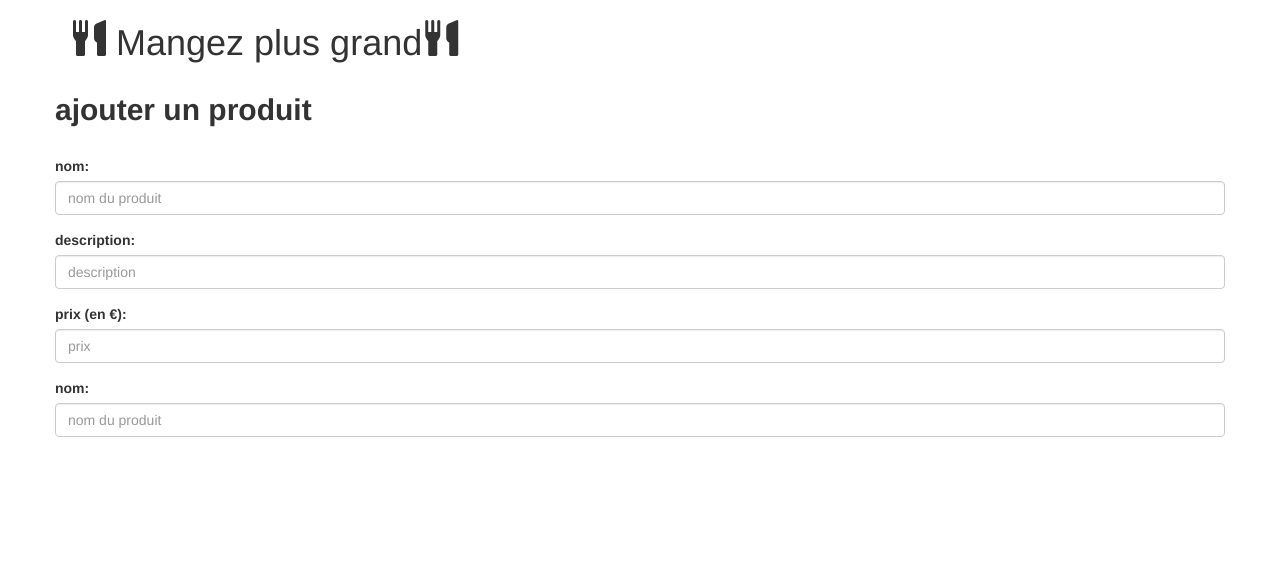
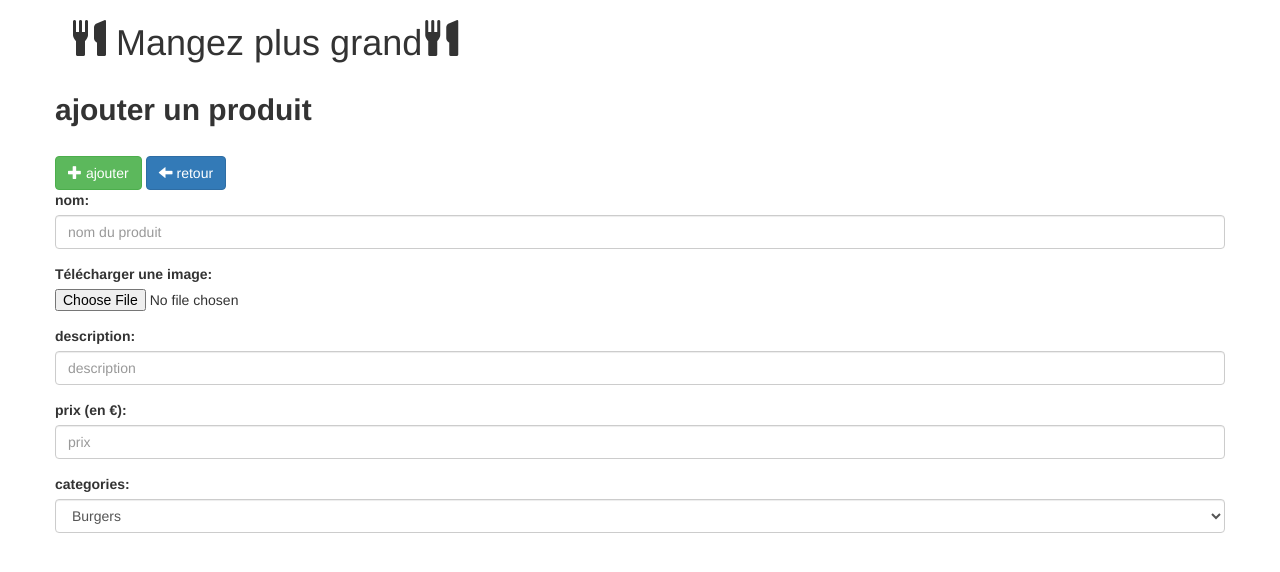
Before and after one commit to dani03/FastFood, a PHP site: page /create.php in a window 1280 px wide. Shown: the top 572 px of the page. Run offline with PHP 8.4, Linux system fonts and the light colour scheme; data comes from the database, SQL or seed files in the repository; data that the repository does not hold is empty; some libraries are stand-ins or nearby versions.

Commit message:
commit 4

```diff
--- a/administration/create.php
+++ b/administration/create.php
@@ -1,3 +1,13 @@
+<?php
+require 'dataBase.php';
+
+
+ ?>
+
+
+
+
+
 <!DOCTYPE html>
 <html>
   <head>
@@ -17,6 +27,10 @@
    <div class="container admin">
      <div class="row">
          <h2><strong>ajouter un produit</strong></h2><br>
+         <div class="form-actions">
+           <button type="submit"class="btn btn-success" name="button"><span class="glyphicon glyphicon-plus"></span> ajouter</button>
+           <a href="admin.php" class="btn btn-primary"><span class='glyphicon glyphicon-arrow-left'></span> retour</a>
+         </div>
          <!-- multipart/form-data ici c'est pour pouvoir upload une image -->
          <form class="form" role="form" action="create.php" method="post" enctype="multipart/form-data">
            <div class="form-group">
@@ -25,10 +39,16 @@
               <span class="erreur"><?php $nameError; ?></span>
            </div>
            <div class="form-group">
+             <label for="name">Télécharger une image:</label>
+             <input type="file"  id="image" name="image">
+             <span class="erreur"><?php echo $imageError ; ?></span>
+           </div>
+           <div class="form-group">
              <label for="name">description:</label>
              <input type="text" class="form-control"  id="description" name="description" placeholder="description" value="<?php echo $description ?>">
               <span class="erreur"><?php $descriptionError; ?></span>
            </div>
+
            <div class="form-group">
              <label for="price">prix (en €):</label>
              <!-- step ici c'est pour dire de combien sa augmente -->
@@ -36,14 +56,24 @@
               <span class="erreur"><?php $priceError; ?></span>
            </div>
            <div class="form-group">
-             <label for="name">nom:</label>
-             <input type="text" class="form-control"  id="name" name="name" placeholder="nom du produit" value="<?php echo $name ?>">
-              <span class="erreur"><?php $nameError; ?></span>
+             <label for="name">categories:</label>
+            <select class="form-control" name="category" id="category">
+              <?php
+                  $db = baseDedonnee::connexion();
+                foreach ($db->query('SELECT * FROM categories') as $row) {
+                   echo "<option value='".$row['id'].'">'.$row['name'].'</option>';
+                }
+
+              baseDedonnee::deconnexion();
+               ?>
+            </select>
+              <span class="erreur"><?php echo $categoryError; ?></span>
            </div>
+
         </form>
+        <br>
+
      </div>
-
-
    </div>
   </body>
 </html>
--- a/css/style.css
+++ b/css/style.css
@@ -73,3 +73,6 @@ img{
   padding: 50px;
   border-radius: 3px;
 }
+.erreur{
+  color:red;
+}
```
